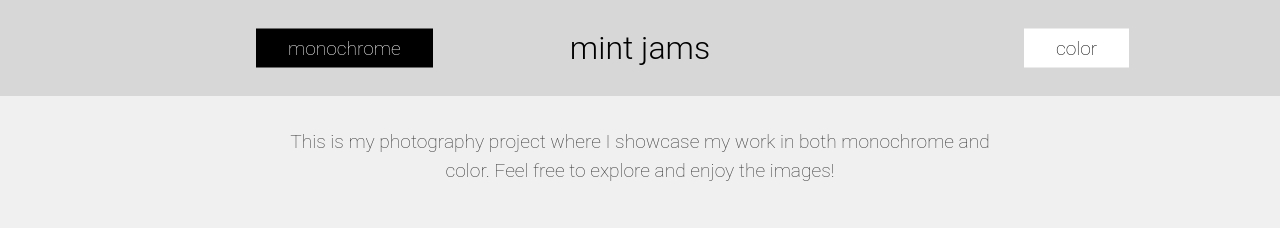
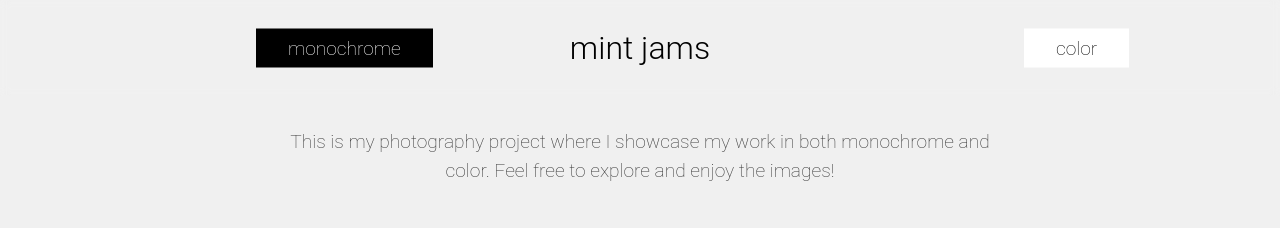
Before and after one commit to casiojapi/mint-jams, a plain HTML site: page index.html in a window 1280 px wide. Shown: the top 228 px of the page. Drawn offline with Linux system fonts and the light colour scheme.

Commit message:
add transparent nav and format css

```diff
--- a/static/css/style.css
+++ b/static/css/style.css
@@ -33,6 +33,29 @@ nav .right {
     font-size: 1.2rem;
 }
 
+nav {
+    display: flex;
+    justify-content: space-between;
+    align-items: center;
+    position: fixed;
+    top: 0;
+    left: 0;
+    right: 0;
+    padding: 3rem;
+    background-color: transparent;
+    z-index: 1000;
+}
+
+nav::before {
+    content: "";
+    position: absolute;
+    top: 0;
+    left: 0;
+    right: 0;
+    bottom: 0;
+    backdrop-filter: blur(5px); /* Adjust the blur amount by changing the value (e.g., 5px, 15px) */
+    pointer-events: none;
+}
 
 nav .left {
     left: 20%;
@@ -45,20 +68,6 @@ nav .right {
     background-color: white;
     color: black;
 }
-
-  nav {
-    display: flex;
-    justify-content: space-between;
-    align-items: center;
-    position: fixed;
-    top: 0;
-    left: 0;
-    right: 0;
-    padding: 3rem;
-    background-color: rgba(0,0,0,0.1);
-    z-index: 1000;
-  }
-
 
 h1 {
     font-weight: 300;
@@ -100,6 +109,7 @@ nav .right {
     font-size: 1.2rem;
     line-height: 1.5;
 }
+
 .featured {
     display: flex;
     justify-content: space-between;
@@ -118,7 +128,6 @@ nav .right {
     width: 100%;
     filter: blur(5px); /* Adjust the blur amount by changing the value (e.g., 2px, 4px) */
 }
-
 
 .featured-item:not(:last-child) {
     margin-right: 1rem;
```
Lines whose indentation alone changed are shown as unchanged.
